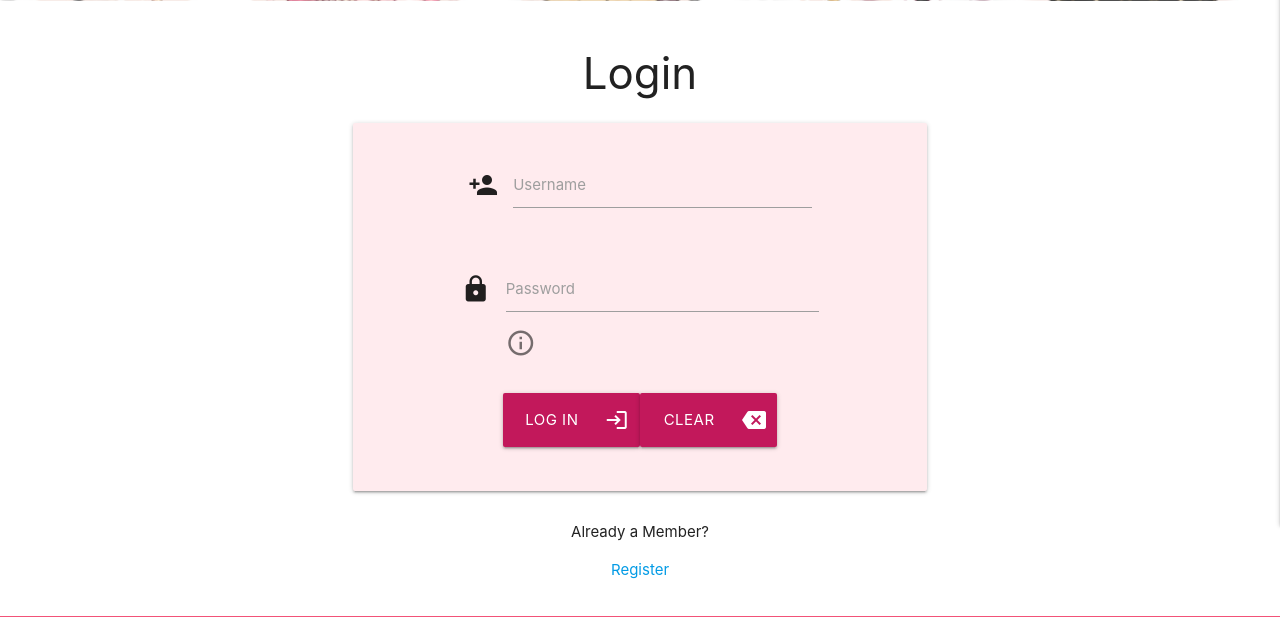
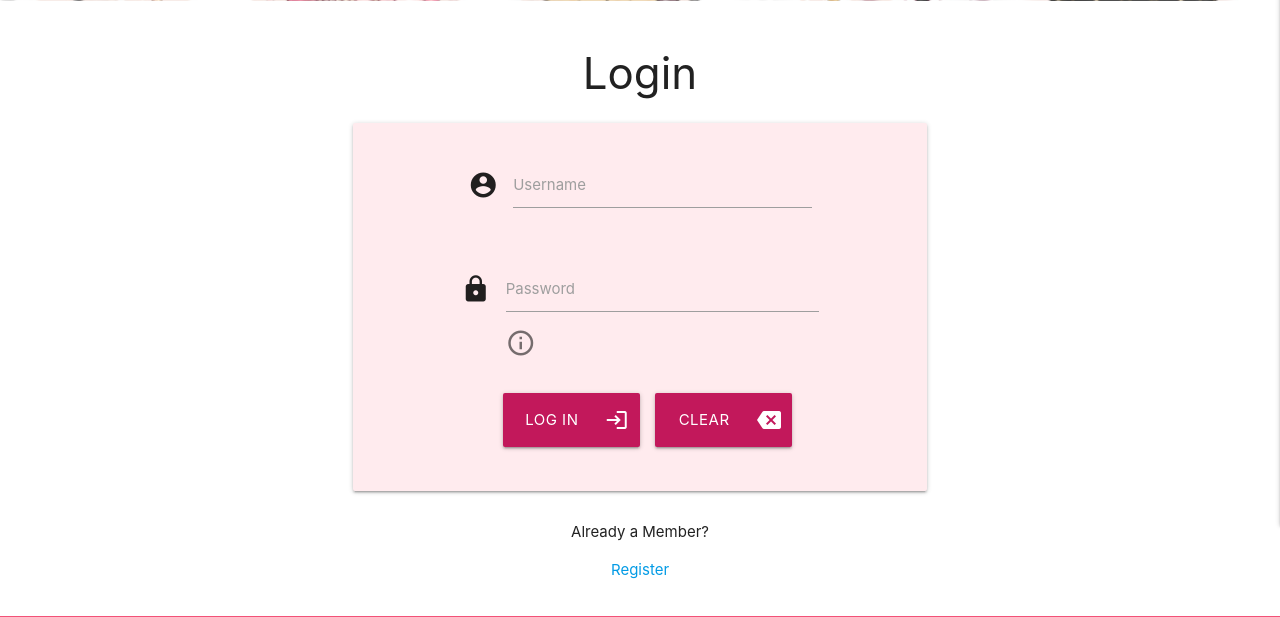
Before and after one commit to vero-nika-2828/sewing-squad-gitpod, a Flask app: page /login in a window 1280 px wide. Shown: the part 335-952 px from the top of the page. Run offline with Flask 2, Linux system fonts and the light colour scheme; some libraries are stand-ins or nearby versions.

Commit message:
Add space between buttons

```diff
--- a/sewingsquad/static/css/style.css
+++ b/sewingsquad/static/css/style.css
@@ -52,6 +52,10 @@ main {
   display: flex;
 }
 
+.btn, .btn-large{
+  margin-right: 15px;
+}
+
 .page-footer{
   background-color:  rgba(242, 82, 120, 1);
 }
@@ -64,6 +68,10 @@ footer ul{
 footer li{
   margin:2px;
   font-size: 2rem;
+}
+
+footer li:hover{
+  transform: scale(1.5);
 }
 
 .margin-left{
--- a/sewingsquad/templates/index.html
+++ b/sewingsquad/templates/index.html
@@ -12,7 +12,8 @@
 
                         <div class="card-content">
                             <span class="card-title">{{ post.project_name}}</span>
-                            <p>Time: {{ post.sewing_time }}</p>
+                            <p>Time: {{ post.sewing_time }} minutes</p>
+                            <p>Category: {{ post.category}}</p>
                             <p>Fabric type: {{ post.fabric_type}}</p>
                             <p>Fabric quantity: {{ post.fabric_quantity }}</p>
                             <p>Posted by: {{ post.users.username }}</p>
--- a/sewingsquad/templates/login.html
+++ b/sewingsquad/templates/login.html
@@ -9,7 +9,7 @@
             <!--Username input field-->
             <div class="row">
                 <div class="input-field col s12 m8 offset-m2">
-                    <i class="material-icons prefix">person_add</i>
+                    <i class="material-icons prefix">account_circle</i>
                     <input id="username" name="username" type="text" class="validate">
                     <label for="username">Username</label>
 
--- a/sewingsquad/templates/my_projects.html
+++ b/sewingsquad/templates/my_projects.html
@@ -23,12 +23,13 @@
 
                     <div class="card-content">
                         <span class="card-title">{{ project.project_name.capitalize()}}</span>
-                        <p>Time: {{ project.sewing_time }}</p>
+                        <p><strong>Time:</strong> {{ project.sewing_time }} minutes</p>
+                        <p><i class="material-icons prefix left margin">checkroom</i> Category: {{ project.category}}</p>
                         <p>Fabric type: {{ project.fabric_type}}</p>
                         <p>Fabric quantity: {{ project.fabric_quantity }}</p>
                     </div>
 
-                    <div class="card-action">
+                    <div class="card-action center-align">
                         <!--Edit button-->
                         <a href="{{ url_for('edit_project', sewingwork_id=project.id) }}" class="btn" aria-label="Edit Project">Edit</a>
                         <!--Delete button-->
```
Also changed, not shown: sewingsquad/templates/project.html (+9 -13 lines).
